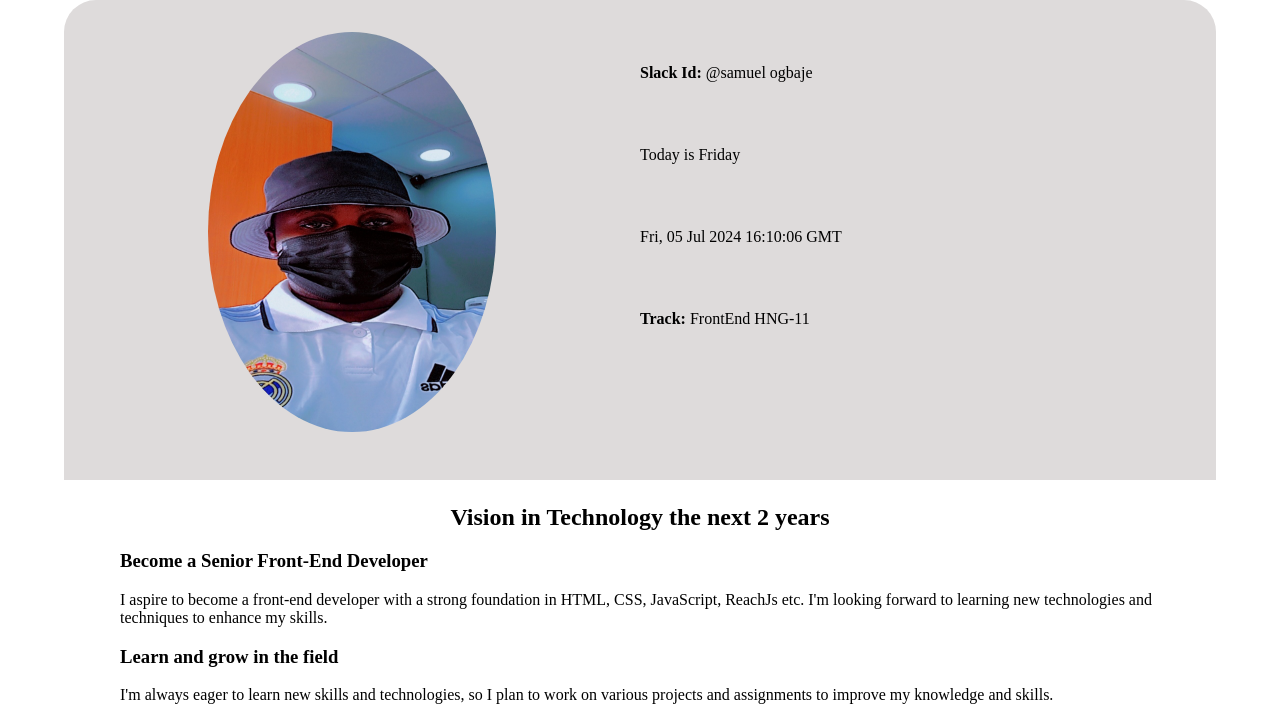
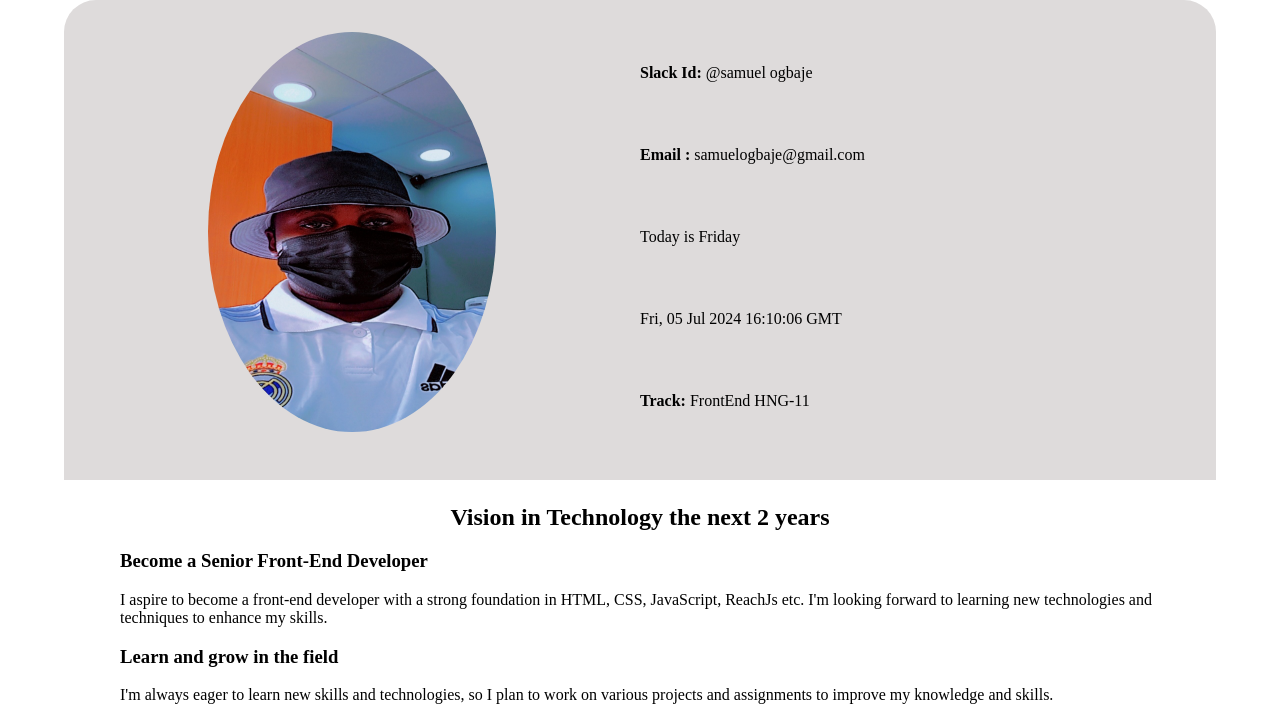
Before and after one commit to Joker4mas/HNG-11-Task-1-Profile-page, a plain HTML site: page index.html in a window 1280 px wide. Shown: the part 91-800 px from the top of the page. Drawn offline with Linux system fonts and the light colour scheme.

Commit message:
fixed email address

```diff
--- a/index.html
+++ b/index.html
@@ -26,7 +26,12 @@
 
                  <div class="slackName" data-testid="slackDisplayName">
                      <label for="slack">Slack Id: </label>
-                         <span class="username"> @samuel ogbaje</span>
+                    <span class="username"> @samuel ogbaje</span>
+                 </div>
+
+                 <div class="slackEmail" data-testid="slackEmail">
+                    <label for="email">Email :</label>
+                    <span class="email"> samuelogbaje@gmail.com</span>
                  </div>
 
 
```
